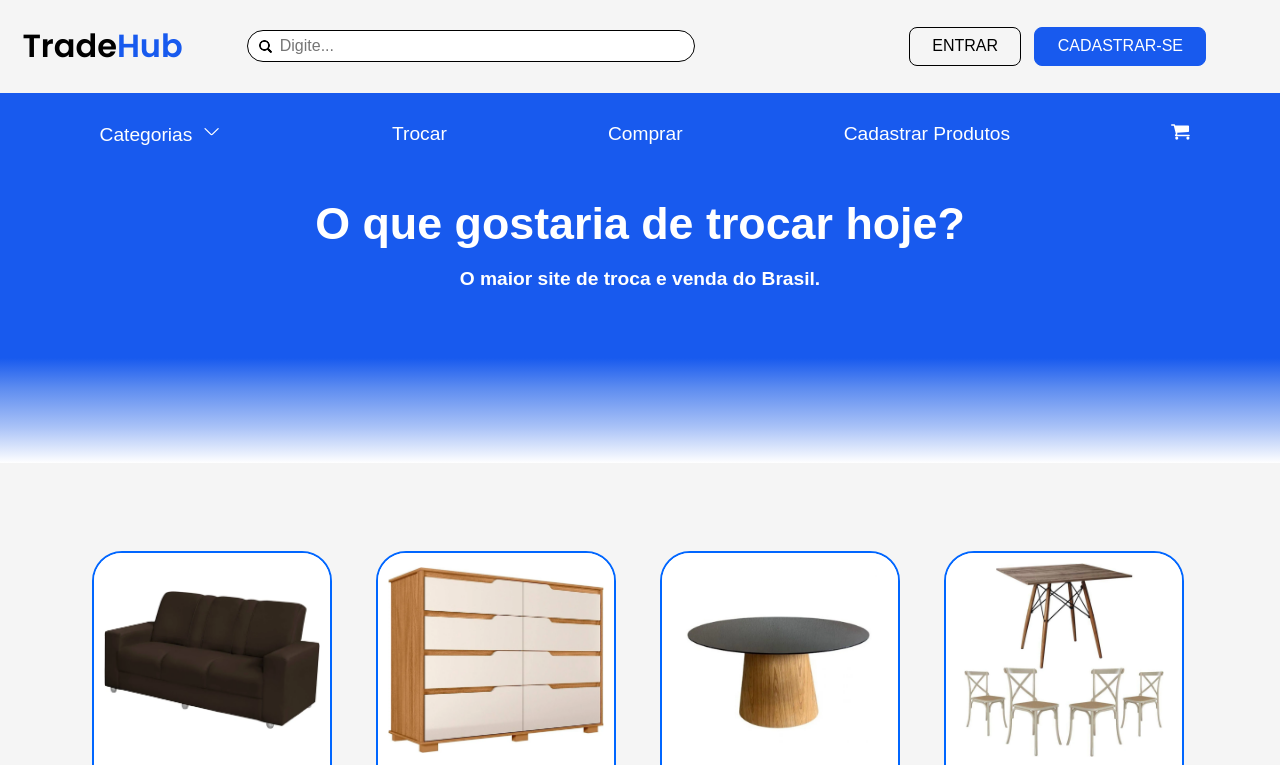
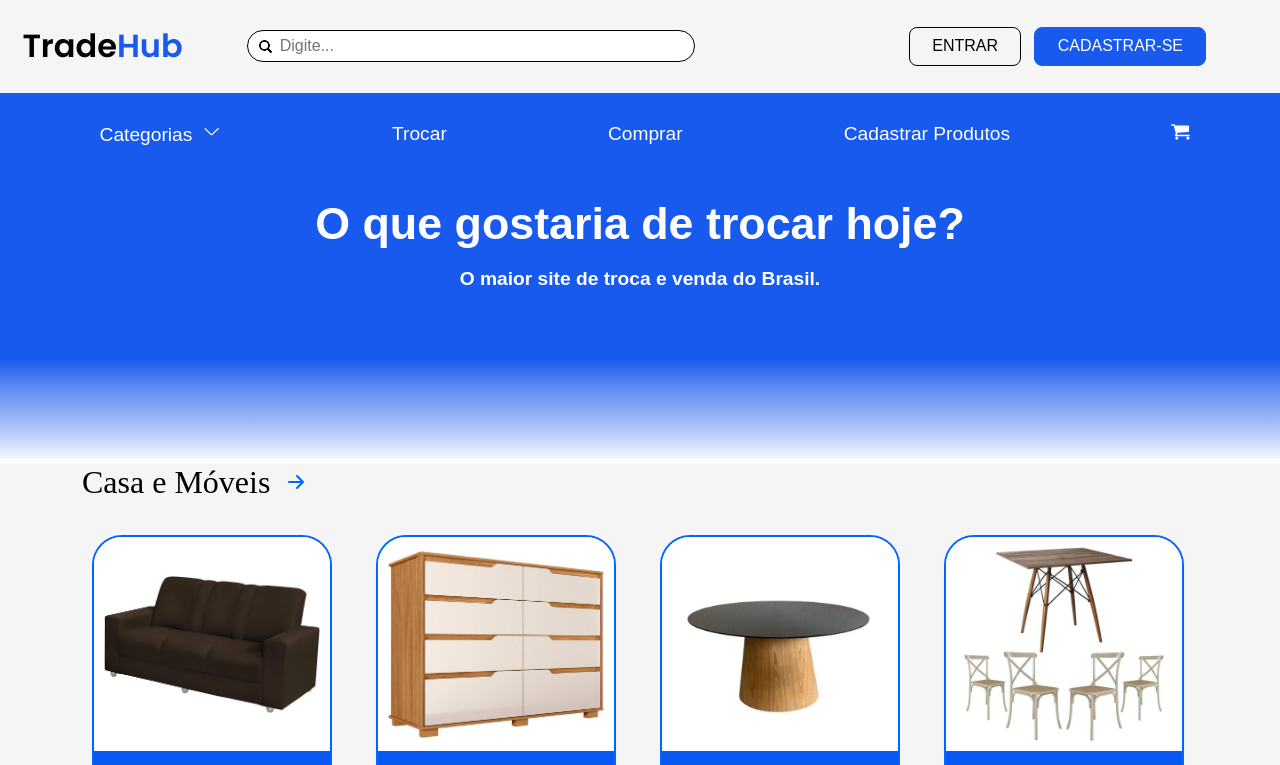
Before and after one commit to Hackathon-Trade-Hub/Trade-hub, a Vue app: page / in a window 1280 px wide. Shown: the top 765 px of the page. Built offline with nearby package versions, Linux system fonts and the light colour scheme.

Commit message:
acaba pelo amoe de deus

```diff
--- a/src/Views/HomeView.vue
+++ b/src/Views/HomeView.vue
@@ -3,12 +3,6 @@
     <main class="conteudo-principal">
 
       <section class="container my-5 lista-produtos">
-          <div class="produtos">
-
-            <ProdutoCard v-for="produto in produtosFiltrados" :key="produto.id" :id="produto.id" :titulo="produto.titulo"
-            :descricao="produto.descricao" :imagem="produto.imagem" :preco="produto.preco"></ProdutoCard>
-
-          </div>
           <div class="categorias">
 
             <div
@@ -16,7 +10,14 @@
             :key="categoria"
             class="categoria"
             >
-              <h2>{{ categoria }}</h2>
+              <div class="categoria-cabecalho">
+                <h2>{{ categoria }}</h2>
+                <span class="categoria-link" aria-hidden="true">
+                  <svg viewBox="0 0 24 24" aria-hidden="true">
+                    <path d="M5 12h13M13 6l6 6-6 6" />
+                  </svg>
+                </span>
+              </div>
 
               <div class="produtos">
               <ProdutoCard
@@ -114,16 +115,47 @@ const produtosPorCategoria = computed(() => {
 }
 
 .produtos {
-  padding: 10vw 0 0 0;
+  padding: 24px 0 0;
   display: grid;
   grid-template-columns: repeat(auto-fit, minmax(220px, 1fr));
   gap: 20px;
 }
 
+.categoria-cabecalho {
+  display: flex;
+  align-items: center;
+  justify-content: flex-start;
+  gap: 10px;
+}
+
+.categoria-cabecalho h2 {
+  margin: 0;
+}
+
+.categoria-link {
+  display: inline-flex;
+  align-items: center;
+  justify-content: center;
+  width: 32px;
+  height: 32px;
+  color: #0066ff;
+  transition: transform 0.2s ease;
+}
+
+.categoria-link svg {
+  width: 24px;
+  height: 24px;
+  fill: none;
+  stroke: currentColor;
+  stroke-linecap: round;
+  stroke-linejoin: round;
+  stroke-width: 2;
+}
+
 .lista-produtos {
   position: relative;
   z-index: 5;
-  margin-top: -50px !important;
+  margin-top: 0 !important;
 }
 
 .imagem-produto {
```
